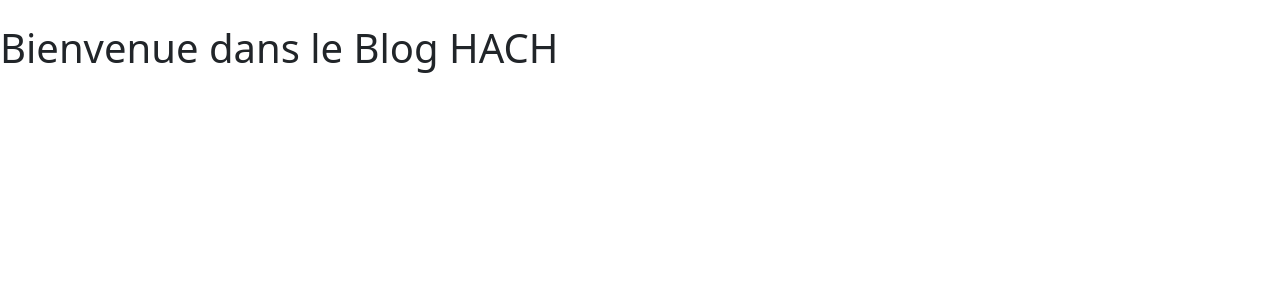
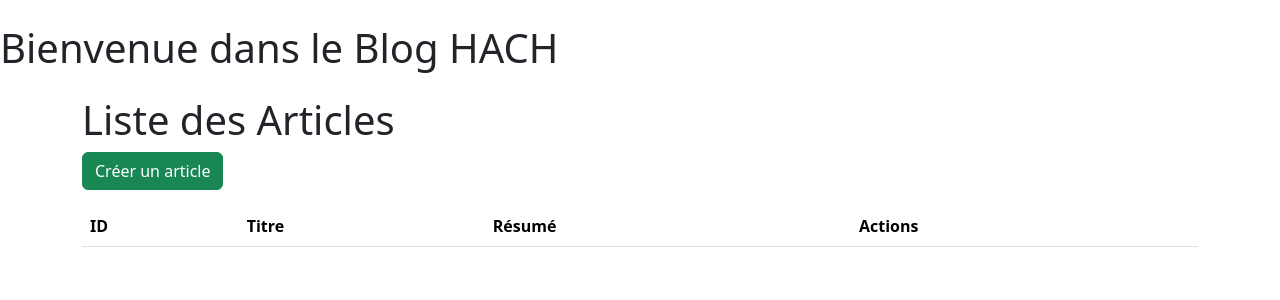
Before and after one commit to Creepynax/Blog_Symfony, a Symfony app: template templates/home/home.html.twig in a window 1280 px wide. Shown: the part 56-356 px from the top of the page. Run offline with Twig, Linux system fonts and the light colour scheme; the template is opened without the code that fills it, so the values that code supplies are empty; some libraries are stand-ins or nearby versions.

Commit message:
ajout de la liste des articles dans le home + gestion des autorisations de certaines actions

```diff
--- a/src/Controller/EditProfileController.php
+++ b/src/Controller/EditProfileController.php
@@ -15,8 +15,9 @@ use Symfony\Component\Security\Core\Authentication\Token\Storage\TokenStorageInt
 class EditProfileController extends AbstractController
 {
     #[Route('/editPassword', name: 'app_edit_password')]
-    public function index(Request $request, UserPasswordHasherInterface $passwordHasher, EntityManagerInterface $entityManager): Response
+    public function index(Request $request, TokenStorageInterface $tokenStorage, UserPasswordHasherInterface $passwordHasher, EntityManagerInterface $entityManager): Response
     {
+        $user = $tokenStorage->getToken()->getUser();
         $form = $this->createForm(EditProfileFormType::class, $this->getUser());
         $form->handleRequest($request);
 
@@ -29,6 +30,8 @@ class EditProfileController extends AbstractController
                 $user->setPassword($passwordHasher->hashPassword($user, $newPassword));
                 $entityManager->flush();
                 $this->addFlash('success', 'Votre mot de passe a été mis à jour');
+
+                return $this->redirectToRoute('app_profile');
             } else {
                 $this->addFlash('error', 'Mot de passe actuel incorrect');
             }
--- a/src/Controller/RegistrationController.php
+++ b/src/Controller/RegistrationController.php
@@ -33,7 +33,7 @@ class RegistrationController extends AbstractController
             $entityManager->persist($user);
             $entityManager->flush();
             // do anything else you need here, like send an email
-            $this->addFlash('message', "Vous avez été bien inscrit");
+            $this->addFlash('message', "Vous avez été bien inscrit. Maintenant, vous pouvez vous connecter.");
 
             return $this->redirectToRoute('app_home');
         }
--- a/src/Form/EditProfileFormType.php
+++ b/src/Form/EditProfileFormType.php
@@ -18,6 +18,7 @@ class EditProfileFormType extends AbstractType
         $builder
             ->add('currentPassword', PasswordType::class, [
                 'invalid_message' => "L'ancien mot de passe est invalide.",
+                'attr' => ['class' => 'form-control'],
                 'mapped' => false,
                 'constraints' => [
                     new NotBlank([
@@ -27,6 +28,7 @@ class EditProfileFormType extends AbstractType
             ])
             ->add('plainPassword', RepeatedType::class, [
                 'type' => PasswordType::class,
+                'attr' => ['class' => 'form-control'],
                 'invalid_message' => 'Les mots de passe ne correspondent pas.',
                 'mapped' => false,
                 'required' => false,
--- a/templates/base.html.twig
+++ b/templates/base.html.twig
@@ -38,7 +38,7 @@
                             {% endif %}
                         </li>
                         {% if is_granted('ROLE_ADMIN') %}
-                            <a class="nav-link" href="#">Tags</a>
+                            <a class="nav-link" href="{{ path('tag_index') }}">Tags</a>
                         {% endif %}
                     </ul>
                     <form class="d-flex" role="search">
--- a/templates/home/home.html.twig
+++ b/templates/home/home.html.twig
@@ -10,4 +10,6 @@
 
     <h1>Bienvenue dans le Blog HACH</h1>
 
+    {% include 'home/listeArticle.html.twig' %}
+
 {% endblock %}
--- /dev/null
+++ b/templates/home/listeArticle.html.twig
@@ -0,0 +1,51 @@
+<div class="container mt-4">
+    <h1>Liste des Articles</h1>
+
+    <div class="text-right mb-3">
+        {% if is_granted('ROLE_USER') or is_granted('ROLE_ADMIN') %}
+            <a href="{{ path('article_new') }}" class="btn btn-success">Créer un article</a>
+        {% else %}
+            <a href="{{ path('app_register') }}" class="btn btn-success">Créer un article</a>
+        {% endif %}
+    </div>
+
+    <table class="table">
+        <thead>
+        <tr>
+            <th>ID</th>
+            <th>Titre</th>
+            <th>Résumé</th>
+            <th>Actions</th>
+        </tr>
+        </thead>
+        <tbody>
+        {% for article in pagination %}
+            <tr>
+                <td>{{ article.id }}</td>
+                <td>{{ article.title }}</td>
+                <td>{{ article.summary|slice(0, 140) ~ '(...)' }}</td>
+                <td>
+                    {% if is_granted('ROLE_USER') or is_granted('ROLE_ADMIN') %}
+                        <a href="{{ path('article_show', {'id': article.id}) }}" class="btn btn-primary">Voir</a>
+                        <a href="{{ path('article_update', {'id': article.id}) }}" class="btn btn-warning">Modifier</a>
+                    {% else %}
+                        <a href="{{ path('app_register') }}" class="btn btn-primary">Voir</a>
+                        <a href="{{ path('app_register') }}" class="btn btn-warning">Modifier</a>
+                    {% endif %}
+                    {% if is_granted('ROLE_ADMIN') %}
+                        <form action="{{ path('article_delete', {'id': article.id}) }}" method="post" style="display: inline;">
+                            <input type="hidden" name="_method" value="DELETE">
+                            <input type="hidden" name="_token" value="{{ csrf_token('delete' ~ article.id) }}">
+                            <button type="submit" class="btn btn-danger">Supprimer</button>
+                        </form>
+                    {% endif %}
+                </td>
+            </tr>
+        {% endfor %}
+        </tbody>
+    </table>
+
+    <div class="pagination">
+        {{ knp_pagination_render(pagination) }}
+    </div>
+</div>
--- a/templates/profile/profile.html.twig
+++ b/templates/profile/profile.html.twig
@@ -3,9 +3,9 @@
 {% block title %}Mon Profil{% endblock %}
 
 {% block body %}
-    {% for succes in app.flashes('succes') %}
+    {% for success in app.flashes('success') %}
         <div class="alert alert-success" role="alert">
-            {{ succes }}
+            {{ success }}
         </div>
     {% endfor %}
 
--- a/templates/registration/register.html.twig
+++ b/templates/registration/register.html.twig
@@ -3,6 +3,7 @@
 {% block title %}Register{% endblock %}
 
 {% block body %}
+    <div class="container mt-4">
         <h1>Register</h1>
 
         {{ form_errors(registrationForm) }}
@@ -11,14 +12,19 @@
         <div class="mb-3">
             {{ form_row(registrationForm.email) }}
         </div>
+
         <div class="mb-3">
             {{ form_row(registrationForm.plainPassword, {
                 label: 'Password'
             }) }}
         </div>
+
+        <div class="mb-3">
             {{ form_row(registrationForm.agreeTerms) }}
+        </div>
 
             <button type="submit" class="btn btn-primary">Register</button>
             <a href={{ path('app_login') }} class="btn btn-secondary">Login</a>
         {{ form_end(registrationForm) }}
+    </div>
 {% endblock %}
```
Also changed, not shown: src/Controller/HomeController.php (+23 -2 lines), src/Form/RegistrationFormType.php (+6 -2 lines), templates/article/list.html.twig (+11 -1 lines), templates/edit_profile/editProfile.html.twig (+12 -7 lines), templates/login/login.html.twig (+18 -9 lines), public/media/posts/650ccbf31d028.png (added). Lines whose indentation alone changed are shown as unchanged.
